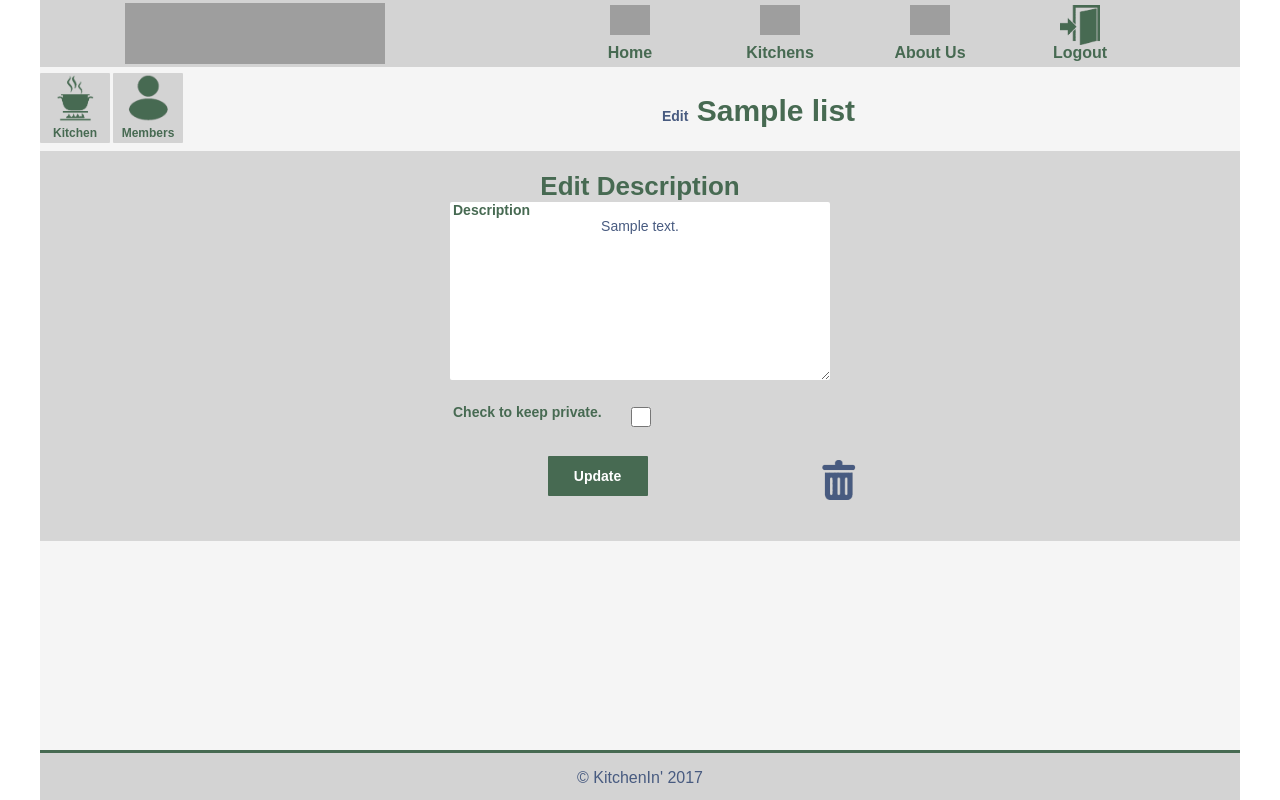
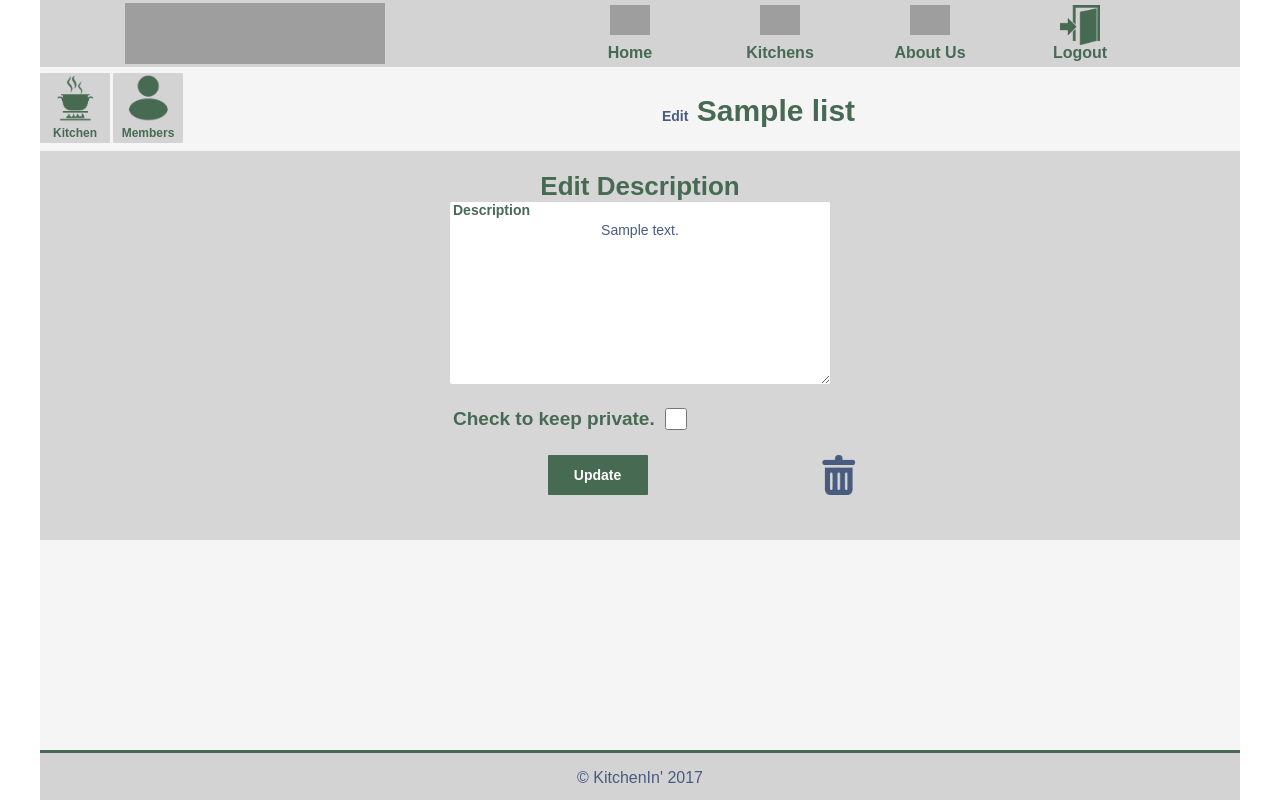
Before and after one commit to juli212/kitchenin, a Django app: page /lists/1/edit in a window 1280 px wide. Run offline with Django 3.2, Linux system fonts and the light colour scheme; a user stored in the database is signed in; tables that the repository leaves empty hold one stand-in row (values such as "Sample post"); grey boxes are pictures that could not be loaded.

Commit message:
fix form checkbox placement

```diff
--- a/list/static/home/newStyle.css
+++ b/list/static/home/newStyle.css
@@ -702,7 +702,7 @@ ul.edit-list li a {
 	display: block;
 	text-align: center;
 	margin: 0;
-	padding: 12px 10px;
+	padding: 16px 10px;
 	font-weight: normal;
 	width: 100%;
 	height: 100%;
@@ -787,14 +787,16 @@ form select {
 
 form textarea {
 	width:100%;
-	padding-top: 16px;
+	padding-top: 20px;
 }
 
 form input[type=checkbox]{
-	display: inline;
-	height: 20px;
-	width: 20px;
-	padding: 0;
+	display: block;
+	height: 22px;
+	width: 22px;
+	margin: 0;
+	margin-left: 215px;
+	vertical-align: top;
 }
 
 form input[type=submit] {
@@ -944,11 +946,12 @@ form.user-form label {
 .general-modal .modal-close-x {
 	position: absolute;
 	border: 1px solid white;
-	height: 20px;
-	width: 20px;
-	right: 4px;
-	top: 4px;
+	height: 24px;
+	width: 24px;
+	right: 3px;
+	top: 2px;
 	font-weight: bold;
+	font-size: 19px;
 	background-color: rgb(71, 106, 82);
 	z-index: 110;
 }
@@ -1054,10 +1057,8 @@ form.user-form label {
 
 .errorlist li {
 	position: absolute;
-	/*top: 1px;*/
 	bottom: 0;
 	right: 25px;
-	/*left: 0;*/
 }
 
 /****** Delete Kitchen Link ******/
@@ -1067,7 +1068,7 @@ form.user-form label {
 	padding: 0;
 	display: inline-block;
 	position: absolute;
-	bottom: 41px;
+	bottom: 45px;
 	right: 20%;
 }
 
@@ -1090,3 +1091,8 @@ form.user-form label {
 li.ui-draggable-dragging {
 	background-color: rgba(249, 179, 111, 0.9);
 }
+
+/****** Checkbox label styling ******/
+form label[for=id_private] {
+	font-size: 19px;
+}
--- a/list/templates/lists/detail.html
+++ b/list/templates/lists/detail.html
@@ -12,7 +12,7 @@
 			<p>Item</p>
 		</a>
 		<a href="{% url 'lists:edit' kitchen.id %}" class='member-page-link open-form-link' title="Edit">
-			<img src="{% static 'editGreen.png' %}" />
+			<img src="{% static 'editKitchenGreen.png' %}" />
 			<p>Edit</p>
 		</a>
 	{% else %}
--- a/list/templates/lists/edit.html
+++ b/list/templates/lists/edit.html
@@ -33,7 +33,7 @@
 			<input type="submit" value="Update" />
 		</form>
 		<div class='delete-icon-link'>
-			<form class="icon-box .delete-kitchen" action="{% url 'lists:destroy' kitchen.id %}" method="post" title="Delete">
+			<form class="icon-box delete-kitchen" action="{% url 'lists:destroy' kitchen.id %}" method="post" title="Delete">
 				{% csrf_token %}
 				<input class="icon" type="image" src="{% static 'deleteBlue.png' %}" />
 			</form>
--- a/list/templates/lists/find_member.html
+++ b/list/templates/lists/find_member.html
@@ -26,8 +26,10 @@
 
 	<form action="{% url 'lists:find_member' kitchen.id %}" method="post" class="user-form">
 		{% csrf_token %}
-		<label>search:</label>
-		<input type="text" name="user-search" placeholder="Enter Username" />
+		<p>
+			<label>search:</label>
+			<input type="text" name="user-search" placeholder="Enter Username" />
+		</p>
 		<input type="submit" value="search" />
 	</form>
 
--- a/todolists/core/forms.py
+++ b/todolists/core/forms.py
@@ -13,7 +13,6 @@ from django.contrib.auth import authenticate
 
 
 d = date.today() - relativedelta(years=18)
-# basic = [help_text='', label_suffix='']
 
 
 class UserRegistrationForm(UserCreationForm):
@@ -23,7 +22,6 @@ class UserRegistrationForm(UserCreationForm):
     required=True,
     label='First Name',
     label_suffix="",
-    # basic,
     widget=forms.TextInput(attrs={'placeholder': 'First Name'}))
   last_name = forms.CharField(
     max_length=30,
```
Also changed, not shown: list/static/addUserBlue.png, list/static/editKitchenGreen.png (added).
